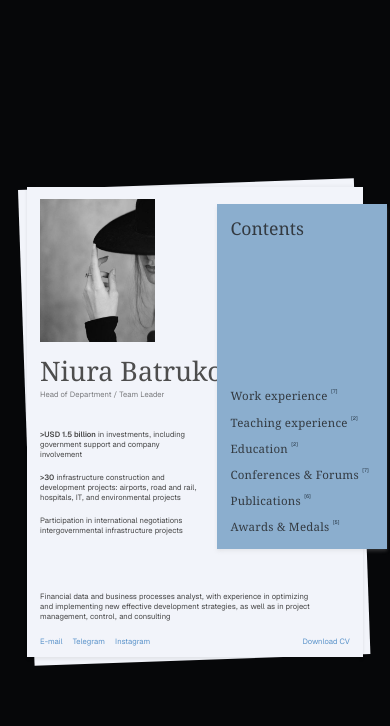
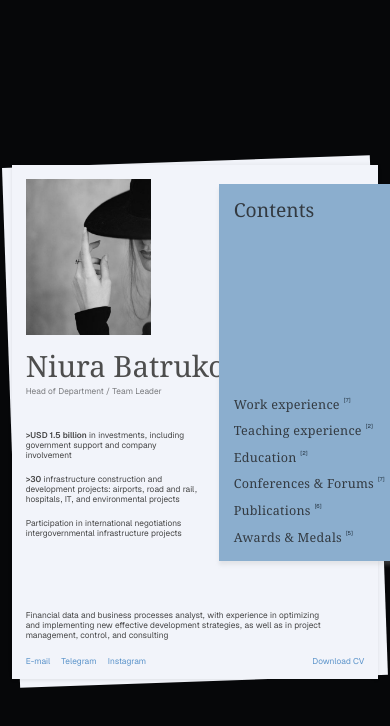
Before and after one commit to nikiuiux/batrukova-cv, a plain HTML site: page index.html in a window 390 px wide. Drawn offline with Linux system fonts and the light colour scheme; a web font is replaced by a local one.

Commit message:
Phone: bigger sheets, almost no black around; swipe goes forward only
Co-Authored-By: Claude Opus 5.5 <noreply@anthropic.com>
Claude-Session: https://claude.ai/code/session_019nvruuMRh42WQDNguWqRBq

```diff
--- a/css/style.css
+++ b/css/style.css
@@ -440,6 +440,8 @@ b { font-weight: 600; }
 /* ---------- phone: no dragging, swipe the pile, menu waits at the right edge ---------- */
 
 @media (max-width: 640px) {
+  /* sheet almost edge to edge, as little black around as possible */
+  .desk { width: min(94vw, calc(100dvh * 0.96 * 525 / 737)); }
   [data-drag] { cursor: default; touch-action: pan-y pinch-zoom; }
   .desk { touch-action: pan-y pinch-zoom; }
   .card { cursor: pointer; }
--- a/index.html
+++ b/index.html
@@ -10,7 +10,7 @@
   <!-- ITC Bodoni Seventytwo from Adobe Fonts (web project "Batrukova CV"). Licence: served by Adobe only. -->
   <link rel="preconnect" href="https://use.typekit.net" crossorigin>
   <link rel="stylesheet" href="https://use.typekit.net/mov4rsg.css">
-  <link rel="stylesheet" href="css/style.css?v=10">
+  <link rel="stylesheet" href="css/style.css?v=12">
 </head>
 <body>
   <main class="stage">
@@ -280,6 +280,6 @@
 
   <button class="reset" type="button" hidden>Put back</button>
 
-  <script src="js/drag.js?v=11"></script>
+  <script src="js/drag.js?v=12"></script>
 </body>
 </html>
--- a/js/drag.js
+++ b/js/drag.js
@@ -265,7 +265,7 @@
   // ==========================================================================
   // Phone. No spreading out: the sheets stay in the pile of the first frame and
   // change places in it. The open sheet is on top; a swipe tucks it under the pile
-  // (left = next, right = back). The menu card lies on the pile in the first frame;
+  // to the left and the next section comes up (there is no swiping back). The menu card lies on the pile in the first frame;
   // after the first section is opened it waits as a blue strip at the right edge,
   // a tap slides it out.
   // ==========================================================================
@@ -294,13 +294,13 @@
 
   function phoneCard() {
     card.style.zIndex = 200;
-    if (cardHome) {                          // until the first section is opened
-      ['--sx', '--sy'].forEach(p => card.style.removeProperty(p));
+    const unit = desk.offsetWidth / 100;
+    const right = window.innerWidth - desk.getBoundingClientRect().left;   // screen edge, px from the sheet corner
+    if (cardHome) {                          // until the first section is opened: on the pile, as on desktop
+      ['--sx', '--sy'].forEach(p => card.style.removeProperty(p));   // (its empty right margin may hang off the screen)
       card.classList.add('is-open');
       return;
     }
-    const unit = desk.offsetWidth / 100;
-    const right = window.innerWidth - desk.getBoundingClientRect().left;   // screen edge, px from the sheet corner
     const x = menuOpen ? right - card.offsetWidth - 12 : right - 22;      // 22px of blue stays on screen
     card.style.setProperty('--sx', (x / unit - 56.571).toFixed(3));       // 56.571cqw = card home left
     card.style.setProperty('--sy', 0);
@@ -387,8 +387,7 @@
     const on = swipe.on;
     swipe = null;
     if (!on) return;
-    if (mx < -50) return phoneNext();
-    if (mx > 50) return phoneBack();
+    if (mx < -50) return phoneNext();        // only forward: a swipe to the right just puts the sheet back
     withPhotos(deck[0]).forEach(n => { n.classList.remove('is-dragging'); n.style.removeProperty('--dx'); });
   };
   desk.addEventListener('pointerup', swipeEnd);
```
